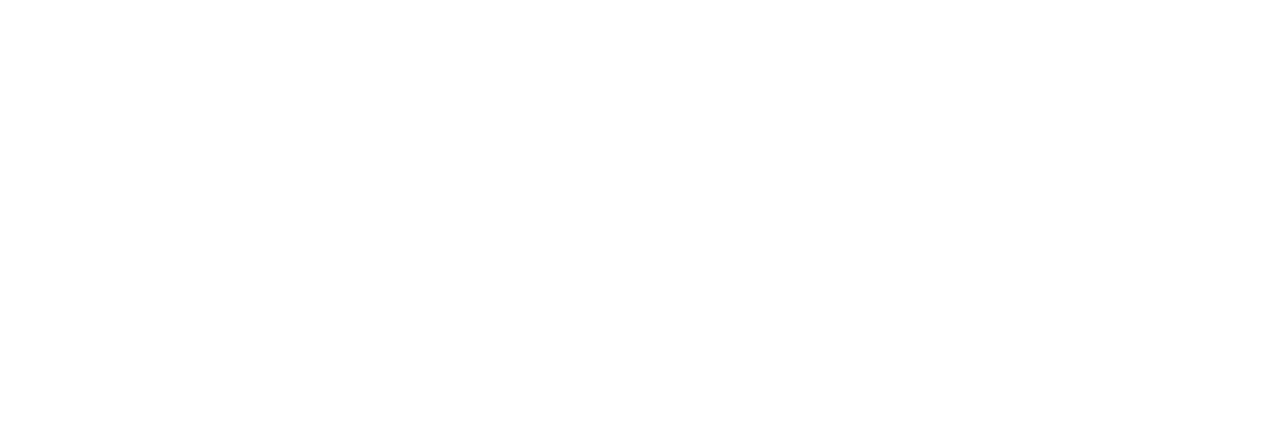
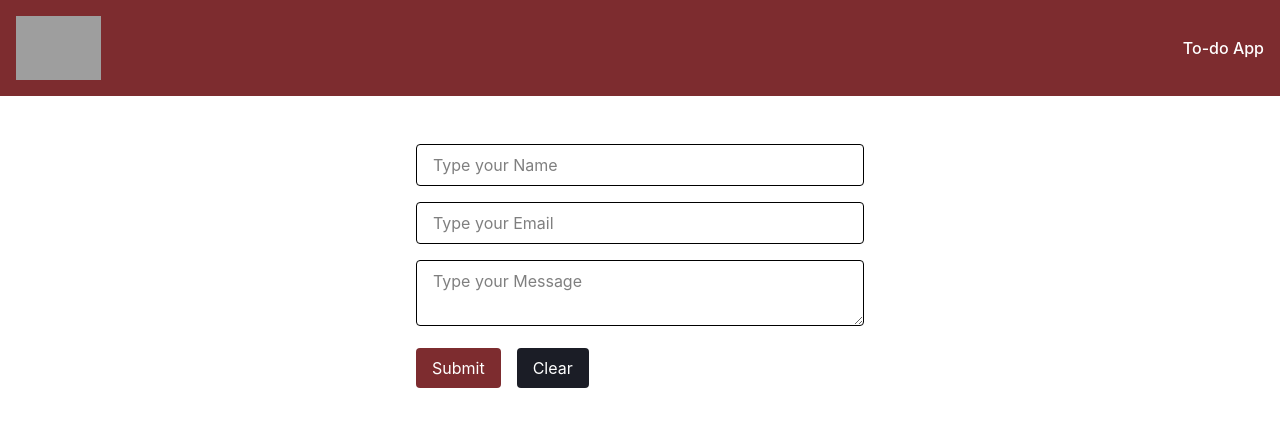
Before and after one commit to StefanosMotsos/cf9-react-app, a React (Vite) app: page /multifield-form in a window 1280 px wide. Before the commit this address had no page. Shown: the top 426 px of the page. Built offline with nearby package versions, Linux system fonts and the light colour scheme; grey boxes are pictures that could not be loaded.

Commit message:
feat: add MultifieldForm component using html validation

```diff
--- a/src/App.tsx
+++ b/src/App.tsx
@@ -66,6 +66,7 @@
 import RouterLayout from "./components/RouterLayout.tsx";
 import UserPage from "./pages/UserPage.tsx";
 import SearchPage from "./pages/SearchPage.tsx";
+import MultiFieldForm from "./components/LessonNine/MultiFieldForm.tsx";
 
 function App() {
 
@@ -151,6 +152,8 @@
 
                 <Route path="search" element={<SearchPage />} />
 
+                <Route path='multifield-form' element={<MultiFieldForm/>} />
+
 
             </Route>
             {/* /files/* */}
--- /dev/null
+++ b/src/components/LessonNine/MultiFieldForm.tsx
@@ -0,0 +1,96 @@
+import {useState} from "react";
+import * as React from "react";
+
+type FormValues = {
+    name: string,
+    email: string,
+    message: string,
+}
+
+const initialValues: FormValues = {
+    name: "",
+    email: "",
+    message: "",
+}
+
+const MultiFieldForm = () => {
+    const [values, setValues] = useState<FormValues>(initialValues);
+    const [submittedData, setSubmittedData] = React.useState<FormValues | null>(null);
+
+    const handleChange = (
+        event: React.ChangeEvent<HTMLInputElement | HTMLTextAreaElement>
+    ) => {
+        const { name, value } = event.target;
+        setValues((prev) => ({ ...prev, [name]: value }));
+    }
+
+    const handleClear = () => {
+        setValues(initialValues);
+    }
+
+    const handleSubmit = (e: React.FormEvent<HTMLFormElement>) => {
+        e.preventDefault();
+        setSubmittedData(values)
+        setValues(initialValues)
+    }
+
+    return (
+        <>
+            <form
+                onSubmit={handleSubmit}
+                className="max-w-md mx-auto space-y-4">
+                <input
+                    type="text"
+                    name="name"
+                    onChange={handleChange}
+                    value={values.name}
+                    placeholder="Type your Name"
+                    className="w-full border rounded px-4 py-2"
+                />
+
+                <input
+                    type="email"
+                    name="email"
+                    value={values.email}
+                    onChange={handleChange}
+                    placeholder="Type your Email"
+                    className="w-full border rounded px-4 py-2"
+                />
+
+                <textarea
+                    name="message"
+                    value={values.message}
+                    onChange={handleChange}
+                    placeholder="Type your Message"
+                    className="w-full border rounded px-4 py-2"
+                    minLength={5}
+                ></textarea>
+
+                <div className="flex gap-4">
+                    <button
+                        type="submit"
+                        className="bg-cf-dark-red text-white px-4 py-2 rounded">
+                        Submit
+                    </button>
+                    <button
+                        onClick={handleClear}
+                        className="bg-cd-dark-gray text-white px-4 py-2 rounded">
+                        Clear
+                    </button>
+                </div>
+            </form>
+
+            {submittedData && (
+                <>
+                    <div className="mt-6 max-w-md mx-auto border-t space-y-2 pt-2">
+                        <p><strong>Name:</strong>{submittedData.name}</p>
+                        <p><strong>Email:</strong>{submittedData.email}</p>
+                        <p><strong>Message: </strong>{submittedData.message}</p>
+                    </div>
+                </>
+            )}
+        </>
+    )
+}
+
+export default MultiFieldForm
```
